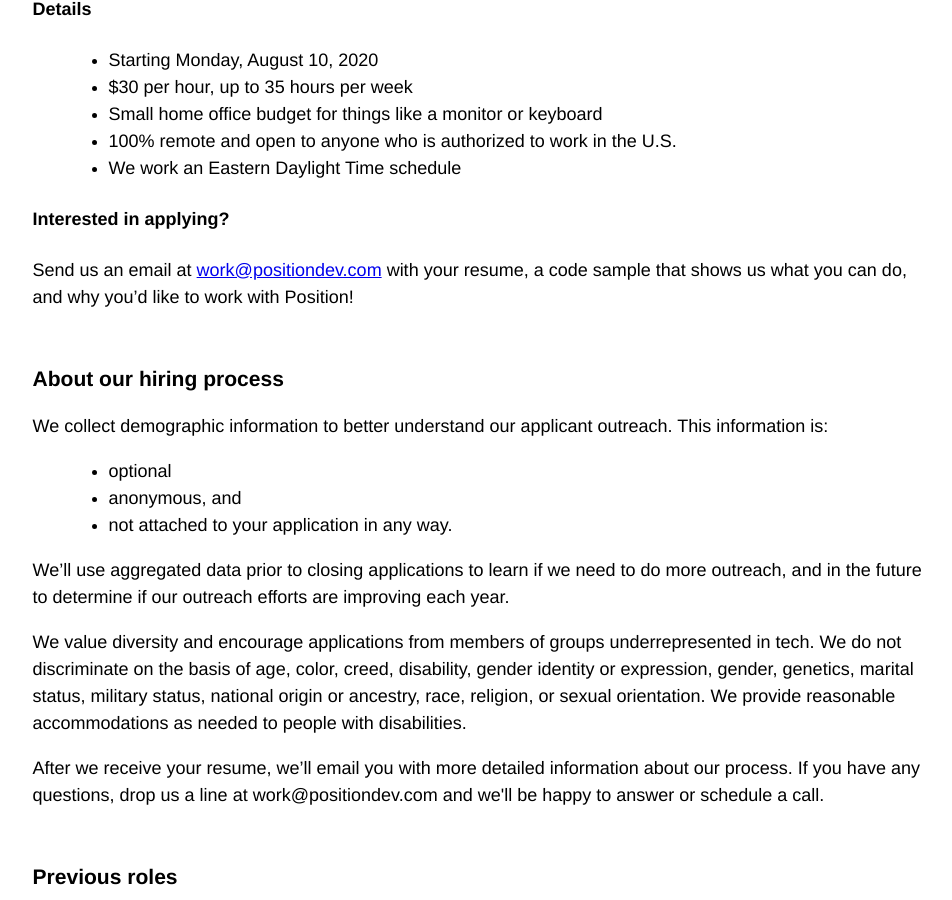
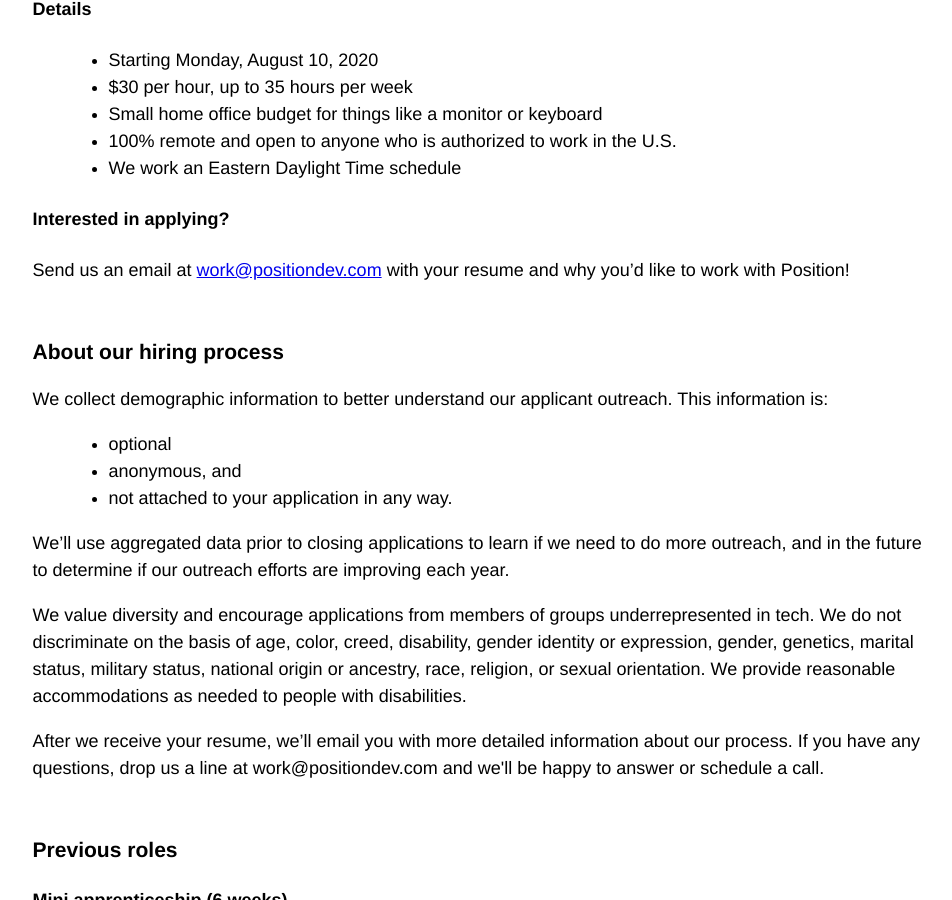
Before and after one commit to positiondev/positiondev.github.io, a Jekyll site: the page built from work.html, in a window 1280 px wide and 900 px high, scrolled down 1716 px. Shown: the whole window, without its empty margins (162-1114 px from the left). Built offline with Jekyll 4.4.1, drawn with Linux system fonts in a browser that asks for light colours.

Commit message:
Remove request for code sample

```diff
--- a/work.html
+++ b/work.html
@@ -97,9 +97,7 @@ layout: default
 
 <h4>Interested in applying?</h4>
 <p>Send us an email at <a href="mailto:work@positiondev.com">work@positiondev.com</a>
-  with your resume, a code
-  sample that shows us what you can do, and why you’d like
-  to work with Position!</p>
+  with your resume and why you’d like  to work with Position!</p>
 </section>
 
 <section>
```
